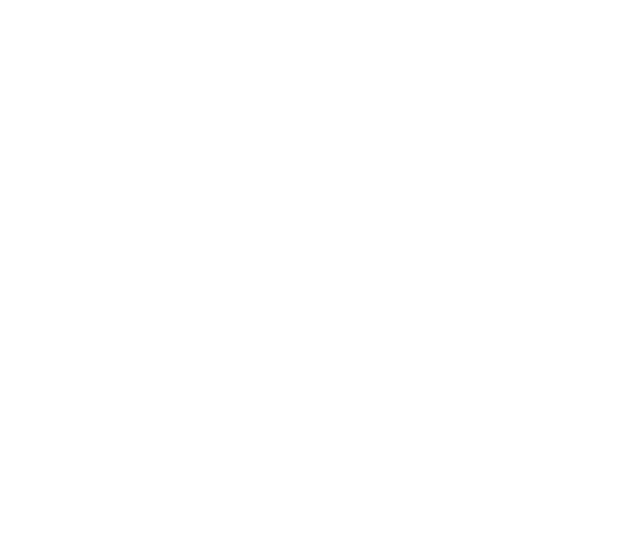
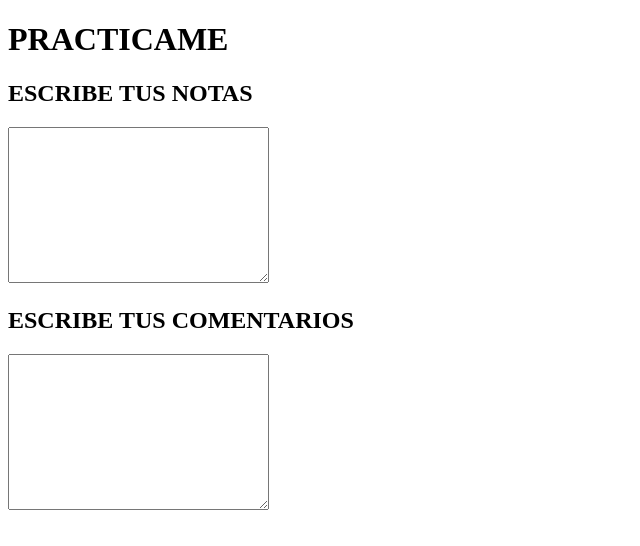
Before and after one commit to razielelias/git-practicame, a plain HTML site: page index.html in a window 1280 px wide. Shown: the whole page, without its empty margins (0-640 px from the left). Drawn offline with Linux system fonts and the light colour scheme.

Commit message:
segunda parte practicame

```diff
--- a/index.html
+++ b/index.html
@@ -1,11 +1,22 @@
 <!DOCTYPE html>
-<html lang="en">
+<html lang="es">
 <head>
   <meta charset="UTF-8">
   <meta name="viewport" content="width=device-width, initial-scale=1.0">
   <title>Practicame</title>
 </head>
 <body>
+  <h1>PRACTICAME</h1>
+
+  <H2>ESCRIBE TUS NOTAS</H2>
+
+
+<textarea name="" id="" cols="30" rows="10"></textarea>
+
+<h2>ESCRIBE TUS COMENTARIOS</h2>
+
+<textarea name="" id="" cols="30" rows="10"></textarea>
+
 
 </body>
 </html>
--- a/style.css
+++ b/style.css
@@ -0,0 +1,5 @@
+
+
+h1 {color: aqua;}
+
+h2 {color: brown;}
```
